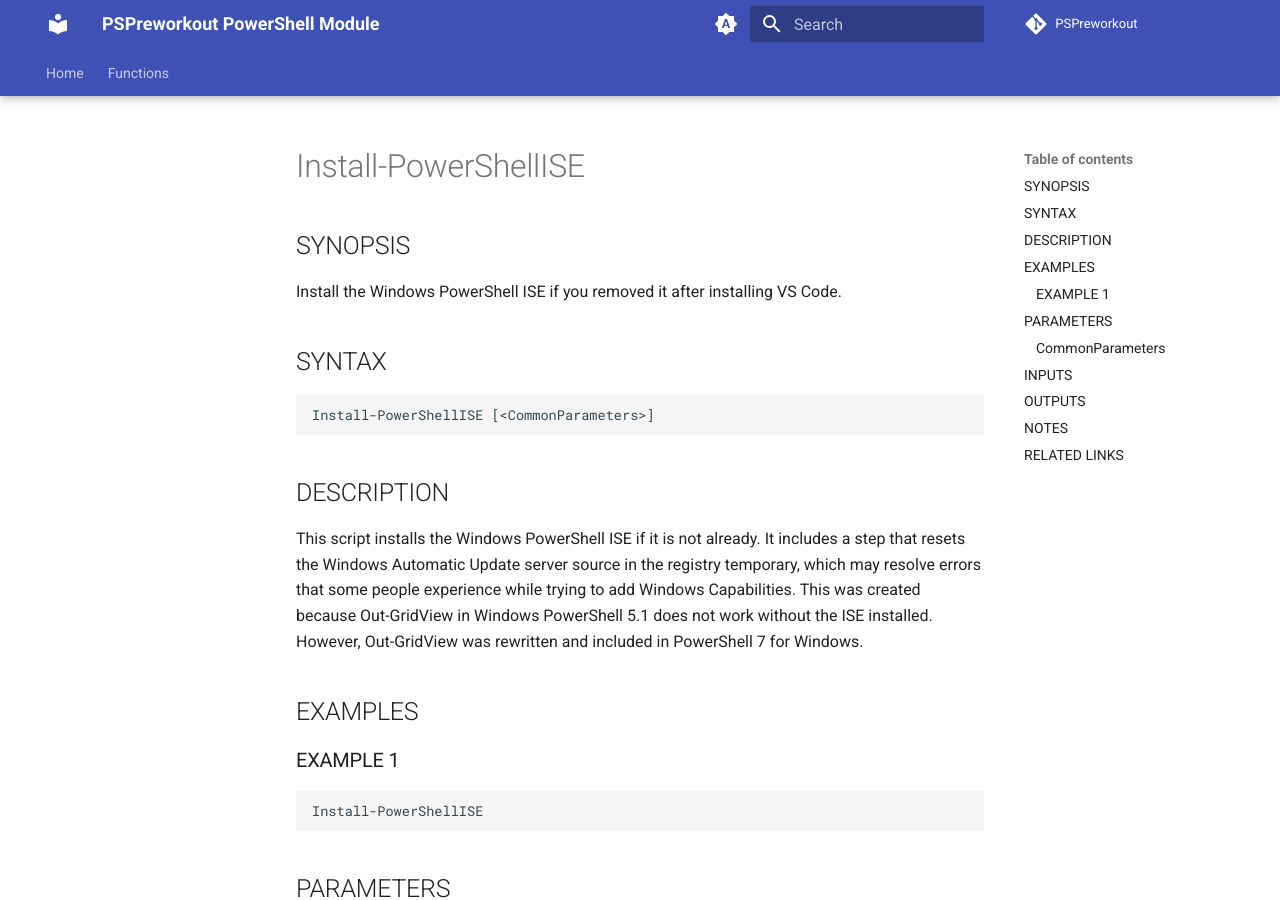
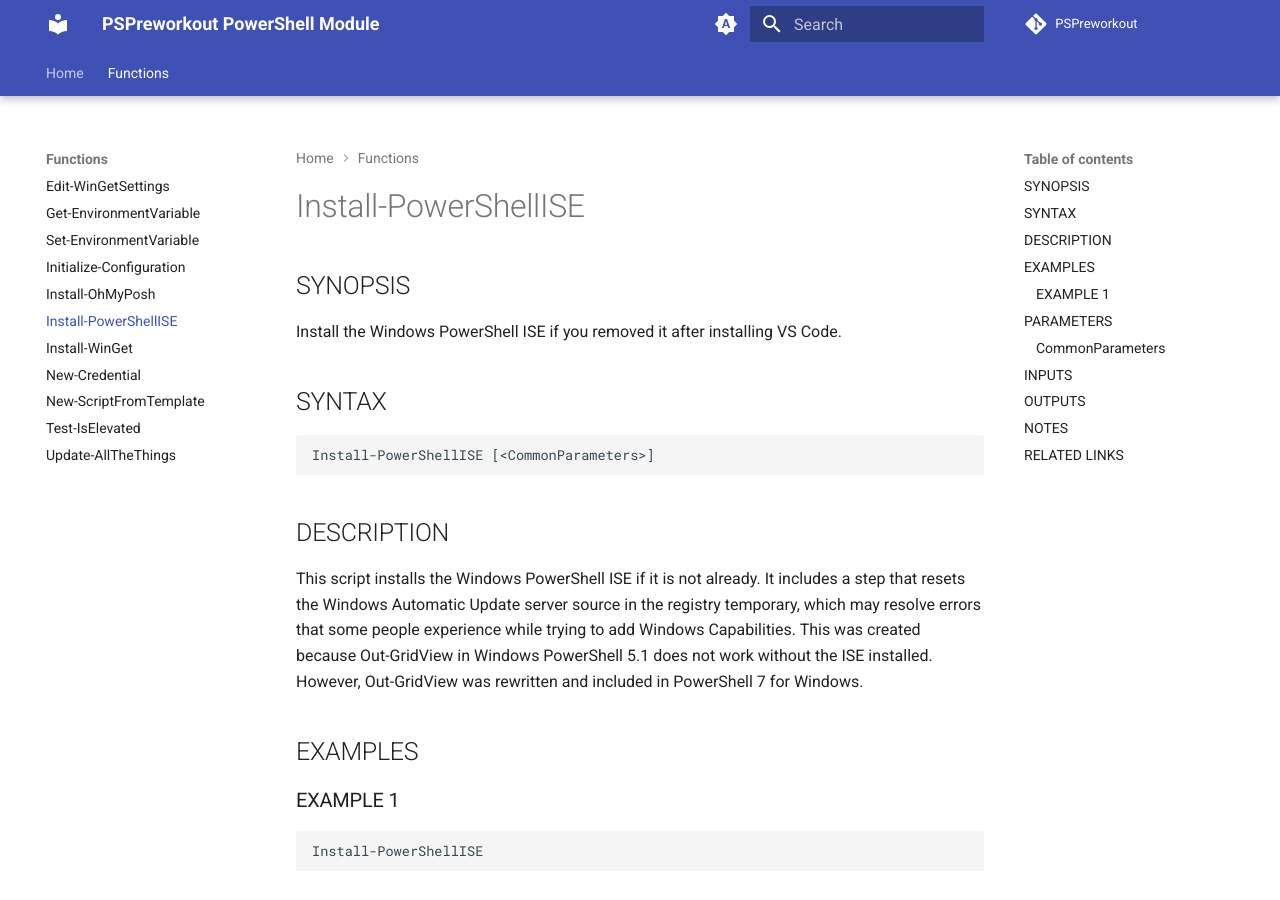
Before and after one commit to SamErde/PSPreworkout, an MkDocs documentation site: the page built from docs/Install-PowerShellISE.md, in a window 1280 px wide and 900 px high. Built offline with MkDocs 1.6.1 and Material for MkDocs 9.7.7, drawn with Linux system fonts in a browser that asks for light colours; comment, search, counter and statistics services are not loaded.

Commit message:
Update functions to export and MkDocs navigation.

```diff
--- a/mkdocs.yml
+++ b/mkdocs.yml
@@ -79,11 +79,13 @@ theme:
 nav:
   - Home: "index.md"
   - Functions:
+      - Edit-WinGetSettings: "Edit-WinGetSettings.md"
       - Get-EnvironmentVariable: "Get-EnvironmentVariable.md"
       - Set-EnvironmentVariable: "Set-EnvironmentVariable.md"
       - Initialize-Configuration: "Initialize-Configuration.md"
       - Install-OhMyPosh: "Install-OhMyPosh.md"
-      - Install-PowerShellISE: "Install-PowerShellISE"
+      - Install-PowerShellISE: "Install-PowerShellISE.md"
+      - Install-WinGet: "Install-WinGet.md"
       - New-Credential: "New-Credential.md"
       - New-ScriptFromTemplate: "New-ScriptFromTemplate.md"
       - Test-IsElevated: "Test-IsElevated.md"
```
Also changed, not shown: 1 other file.
